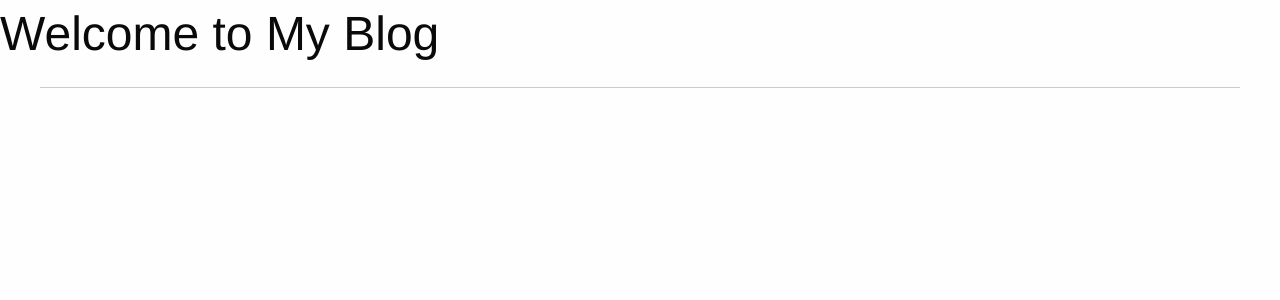
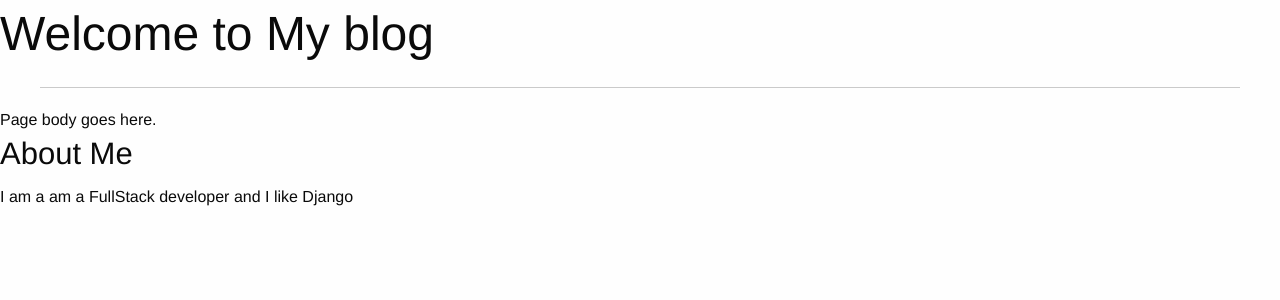
Before and after one commit to palafoxernesto/django-tdd-workshop, a Django app: page / in a window 1280 px wide. Shown: the top 300 px of the page. Run offline with Django 3.2, Linux system fonts and the light colour scheme.

Commit message:
Create base template

```diff
--- /dev/null
+++ b/myblog/templates/base.html
@@ -0,0 +1,29 @@
+{% load staticfiles %}
+<!DOCTYPE html>
+<html lang="en">
+<head>
+  <meta charset="UTF-8">
+  <meta name="viewport" content="width=device-width, initial-scale=1.0">
+  <meta http-equiv="X-UA-Compatible" content="ie=edge">
+
+  <title>My Blog</title>
+  <link rel="stylesheet" href="{% static 'css/foundation.css' %}">
+</head>
+<body>
+  <section class="row">
+    <header class="large-12 columns">
+      <h1> Welcome to My blog</h1>
+      <hr>
+    </header>
+  </section>
+  <section class="row">
+    <div class="large-8 columns">
+        {% block content %} {% endblock %}
+    </div>
+    <div class="large-4 columns">
+      <h3>About Me</h3>
+      <p>I am a am a FullStack developer and I like Django</p>
+    </div>
+  </section>
+</body>
+</html>
--- a/myblog/templates/index.html
+++ b/myblog/templates/index.html
@@ -1,16 +1,5 @@
-{% load staticfiles %}
-<!DOCTYPE html>
-<html>
-<head>
-    <title>My Blog</title>
-    <link rel="stylesheet" href="{% static "css/foundation.css" %}">
-</head>
-<body>
-    <section class="row">
-        <header class="large-12 columns">
-            <h1>Welcome to My Blog</h1>
-            <hr>
-        </header>
-    </section>
-</body>
-</html>
+{% extends "base.html" %}
+
+{% block content %}
+  Page body goes here.
+{% endblock content %}
```
